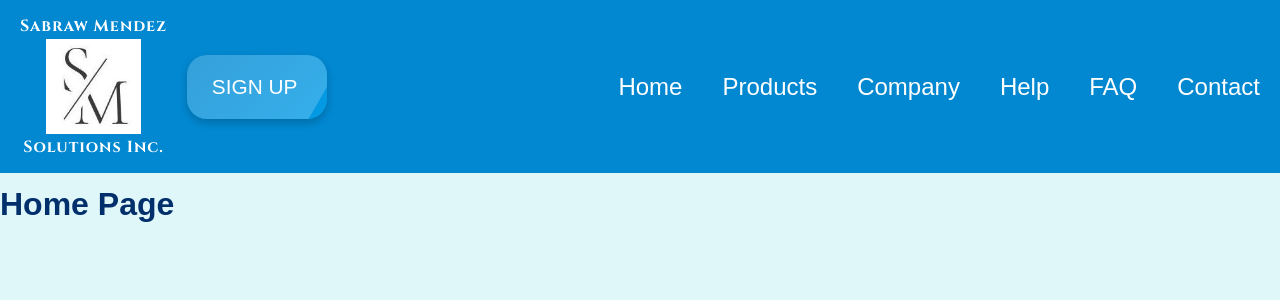
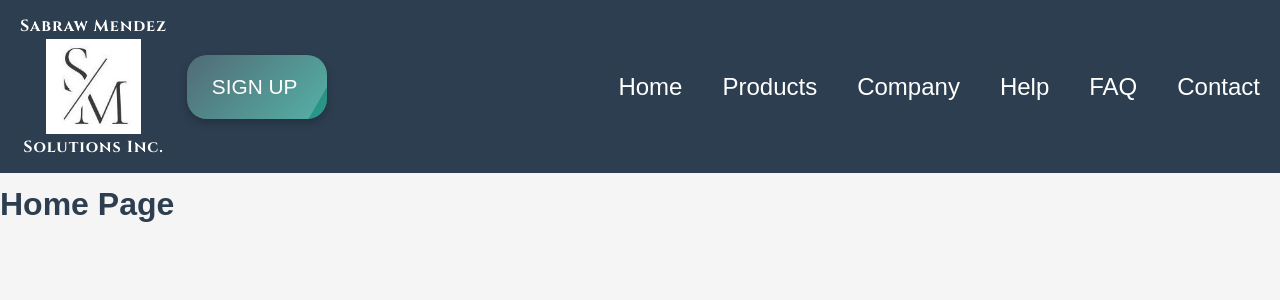
Before and after one commit to jimmylagattuta/SabrawMendezSolutionsInc, a React (Create React App) app in the folder client/: page / in a window 1280 px wide. Shown: the top 300 px of the page. Built offline with nearby package versions, Linux system fonts and the light colour scheme; no server answers.

Commit message:
updated color theme

```diff
--- a/client/src/App.css
+++ b/client/src/App.css
@@ -1,10 +1,10 @@
 /* Base colors */
 :root {
-  --background-color: #e0f7fa;
-  --text-color: #002f6c;
-  --navbar-bg-color: #0288d1;
-  --navbar-link-hover-color: #039be5;
-  --white-color: #ffffff;
+  --background-color: #f5f5f5; /* Light gray for a clean background */
+  --text-color: #2c3e50; /* Dark gray for professional, readable text */
+  --navbar-bg-color: #2c3e50; /* Navy blue for a trustworthy navbar */
+  --navbar-link-hover-color: #1abc9c; /* Teal for a fresh, medical feel */
+  --white-color: #ffffff; /* White for clarity and simplicity */
 }
 
 /* Overall background */
@@ -233,7 +233,7 @@ body {
   color: var(--white-color);
   cursor: pointer;
   padding: 20px 25px;
-  background: linear-gradient(135deg, #0288d1, #039be5);
+  background: linear-gradient(135deg, #264653, #2a9d8f); /* Updated gradient to match the theme */
   border: none;
   border-radius: 20px;
   box-shadow: 0 4px 8px rgba(0, 0, 0, 0.2);
@@ -265,7 +265,7 @@ body {
 }
 
 .signup-button-large:hover {
-  background: linear-gradient(135deg, #039be5, #0288d1);
+  background: linear-gradient(135deg, #2a9d8f, #264653); /* Adjusted hover gradient */
   transform: scale(1.05);
   box-shadow: 0 6px 12px rgba(0, 0, 0, 0.3);
 }
@@ -283,7 +283,7 @@ body {
   left: -10px;
   right: -10px;
   bottom: -10px;
-  background: linear-gradient(45deg, #00c6ff, #0072ff);
+  background: linear-gradient(45deg, #2a9d8f, #264653); /* Adjusted glowing effect to match theme */
   z-index: -1;
   filter: blur(15px);
   opacity: 0;
@@ -309,7 +309,7 @@ body {
   display: flex;
   align-items: center;  /* Vertically centered */
   justify-content: center;  /* Horizontally centered */
-  background: linear-gradient(135deg, #0288d1, #039be5);  /* Gradient background */
+  background: linear-gradient(135deg, #264653, #2a9d8f);  /* Gradient background matching theme */
   border-radius: 20px;  /* Rounded corners for a polished look */
   box-shadow: 0 4px 6px rgba(0, 0, 0, 0.1);  /* Subtle shadow for depth */
   position: relative;  /* For the hover effect */
@@ -391,7 +391,7 @@ body {
 }
 
 .dropdown-content-large a:hover {
-  background-color: #039be5;  /* Match with navbar background */
+  background-color: #2a9d8f;  /* Match with navbar background */
   border-radius: 8px;  /* Rounded corners on hover */
 }
 
--- a/client/src/components/SignupForm.css
+++ b/client/src/components/SignupForm.css
@@ -6,7 +6,7 @@
   left: 0;
   width: 100%;
   height: 100%;
-  background-color: rgba(0, 47, 108, 0.95); /* Semi-transparent background */
+  background-color: rgba(44, 62, 80, 0.95); /* Semi-transparent background with the new navy blue color */
   display: flex;
   justify-content: center;
   align-items: center;
@@ -217,7 +217,7 @@ form button {
     justify-content: center; /* Center the form horizontally */
     align-items: flex-start; /* Align content to the top */
     z-index: 10000; /* Ensure it sits above everything else */
-    background-color: rgba(0, 47, 108, 0.95); /* Semi-transparent background */
+    background-color: rgba(44, 62, 80, 0.95); /* Semi-transparent background with the new navy blue color */
     left: unset;
   }
 
@@ -227,7 +227,7 @@ form button {
     padding: 20px;
     height: auto; /* Form adjusts height based on content */
     background-color: var(--background-color);
-    box-shadow: 0 0 10px rgba(0, 47, 108, 0.5);
+    box-shadow: 0 0 10px rgba(44, 62, 80, 0.5); /* Update shadow color to match new theme */
     border-radius: 10px;
     margin: auto 0; /* Center the form vertically within the overlay */
   }
@@ -274,7 +274,7 @@ form button {
     justify-content: center; /* Center the form horizontally */
     align-items: flex-start; /* Align content to the top */
     z-index: 10000; /* Ensure it sits above everything else */
-    background-color: rgba(0, 47, 108, 0.95); /* Semi-transparent background */
+    background-color: rgba(44, 62, 80, 0.95); /* Semi-transparent background with the new navy blue color */
     left: unset;
   }
 
@@ -284,7 +284,7 @@ form button {
     padding: 20px;
     height: auto; /* Form adjusts height based on content */
     background-color: var(--background-color);
-    box-shadow: 0 0 10px rgba(0, 47, 108, 0.5);
+    box-shadow: 0 0 10px rgba(44, 62, 80, 0.5); /* Update shadow color to match new theme */
     border-radius: 10px;
     margin: auto 0; /* Center the form vertically within the overlay */
   }
@@ -395,7 +395,7 @@ form button {
     justify-content: center; /* Center the form horizontally */
     align-items: flex-start; /* Align content to the top */
     z-index: 10000; /* Ensure it sits above everything else */
-    background-color: rgba(0, 47, 108, 0.95); /* Semi-transparent background */
+    background-color: rgba(44, 62, 80, 0.95); /* Semi-transparent background with the new navy blue color */
     left: unset;
   }
 
@@ -405,7 +405,7 @@ form button {
     padding: 20px;
     height: auto; /* Form adjusts height based on content */
     background-color: var(--background-color);
-    box-shadow: 0 0 10px rgba(0, 47, 108, 0.5);
+    box-shadow: 0 0 10px rgba(44, 62, 80, 0.5); /* Update shadow color to match new theme */
     border-radius: 10px;
     margin: auto 0; /* Center the form vertically within the overlay */
   }
```
